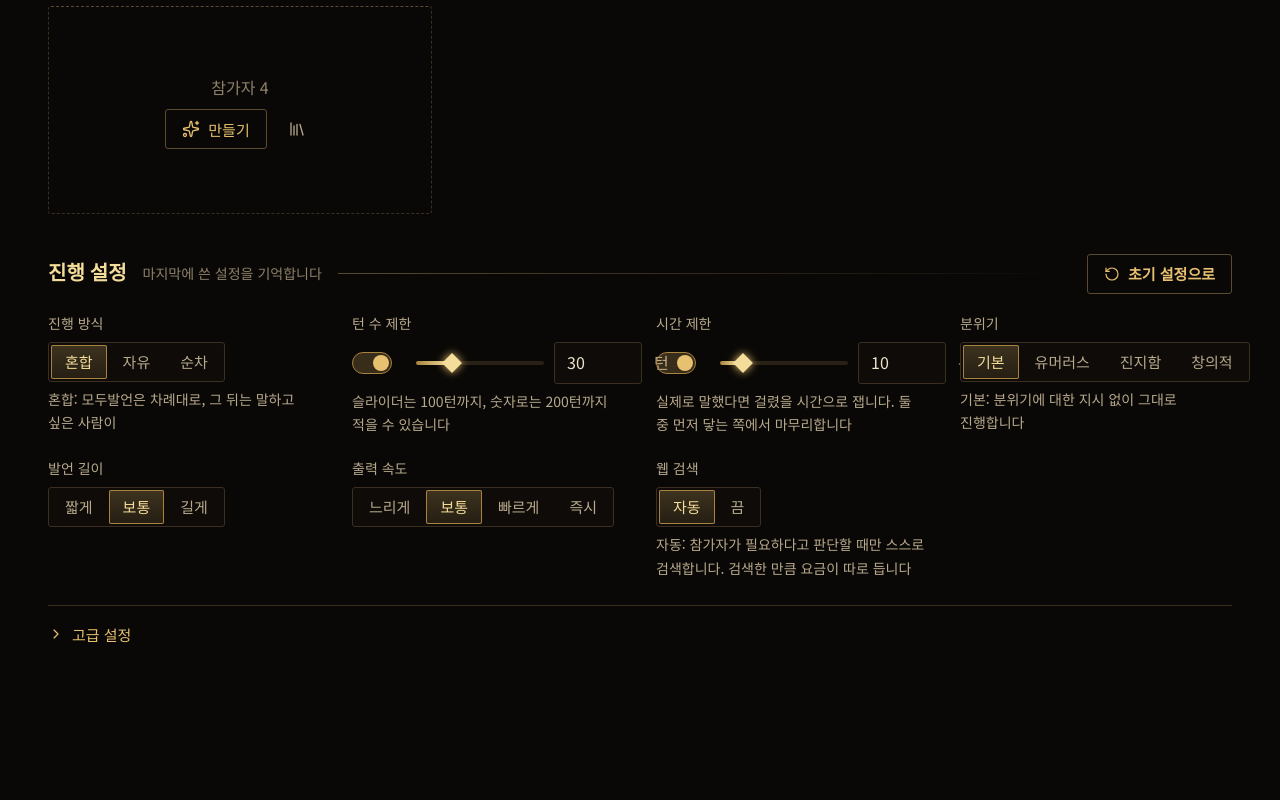
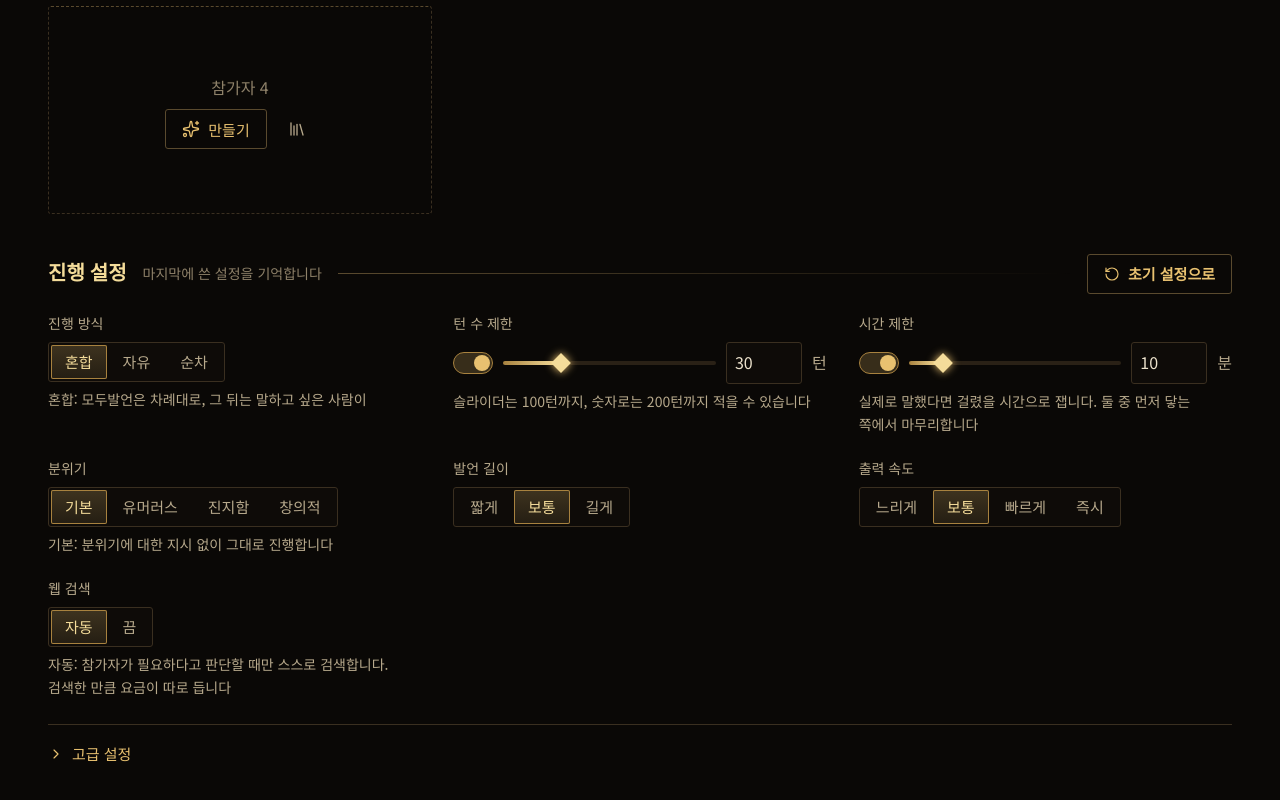
Before and after one commit to arik08/AI-Talk, a website built with Vite: page apps/web/index.html in a window 1280 px wide. Shown: the part 1218-2018 px from the top of the page. Before the commit the page ends 1979 px from the top, so only its background shows below. Built offline with nearby package versions, Linux system fonts and the light colour scheme; files whose address does not match are found by name.

Commit message:
진행 설정의 칸 넘침 고치기
- 턴 수 제한 줄이 자기 칸보다 넓어 단위 글자("턴")가 옆 칸(시간 제한) 위로 넘쳤다.
  슬라이더가 남는 폭만 쓰고 칸이 좁으면 줄어들게 함
- 분위기 버튼 묶음(17px)과 발언 사이 뜸 슬라이더(2px)도 칸을 넘쳐 함께 고침
- 칸의 최소 폭을 19rem으로 올려 본문 폭에서 세 칸 배치가 되게 함

Co-Authored-By: Claude Fable 5.2 <noreply@anthropic.com>

```diff
--- a/apps/web/src/styles/app.css
+++ b/apps/web/src/styles/app.css
@@ -127,7 +127,7 @@ button, input, select, textarea { font: inherit; color: inherit; }
   background-position: calc(100% - 1rem) 55%, calc(100% - .7rem) 55%; background-size: .3rem .3rem; background-repeat: no-repeat; }
 .select option { background: var(--panel); }
 
-.seg { display: inline-flex; border: 1px solid var(--line); border-radius: var(--r); background: #0E0B08; padding: 2px; gap: 2px; }
+.seg { display: inline-flex; flex-wrap: wrap; max-width: 100%; border: 1px solid var(--line); border-radius: var(--r); background: #0E0B08; padding: 2px; gap: 2px; }
 .seg button {
   min-height: 2.125rem; padding: 0 .875rem; border: 0; border-radius: 2px; background: transparent; color: var(--muted);
   font-size: .9375rem; cursor: pointer; transition: background var(--fast) var(--ease), color var(--fast) var(--ease);
@@ -206,9 +206,13 @@ button.chip:hover, .chip.is-on { border-color: var(--gold); color: var(--gold-hi
 .concept-input { display: block; width: 100%; min-height: 3.5rem; padding: .25rem 0; border: 0; background: transparent; resize: vertical; font-size: 1rem; line-height: 1.7; color: var(--text); }
 .concept-input:focus { outline: none; }
 .concept-input::placeholder { color: #6B5F4B; }
-.slider-row { display: grid; grid-template-columns: auto minmax(8rem, 1fr) 5.5rem auto; align-items: center; gap: .75rem; }
+/* 스위치 | 슬라이더 | 숫자 칸 | 단위. 슬라이더가 남는 폭을 쓰고, 칸이 좁으면 슬라이더가 줄어든다 (옆 칸으로 넘치지 않게) */
+.slider-row { display: grid; grid-template-columns: auto minmax(0, 1fr) 4.75rem auto; align-items: center; gap: .625rem; min-width: 0; }
+.slider-row .switch { gap: 0; }
+.slider-row .range { min-width: 0; }
+.slider-row .input { min-width: 0; padding-inline: .5rem; }
 .slider-row.is-off .range, .slider-row.is-off .input { opacity: .4; pointer-events: none; }
-.range { appearance: none; -webkit-appearance: none; width: 100%; height: 4px; border-radius: 2px; cursor: pointer; background: linear-gradient(90deg, var(--gold-lo), var(--gold-hi) var(--p, 50%), #2A2116 var(--p, 50%)); }
+.range { appearance: none; -webkit-appearance: none; width: 100%; margin: 0; height: 4px; border-radius: 2px; cursor: pointer; background: linear-gradient(90deg, var(--gold-lo), var(--gold-hi) var(--p, 50%), #2A2116 var(--p, 50%)); }
 .range:focus-visible { outline: 2px solid var(--gold); outline-offset: 6px; }
 .range::-webkit-slider-thumb { -webkit-appearance: none; width: .875rem; height: .875rem; background: var(--gold-hi); transform: rotate(45deg); box-shadow: 0 0 8px var(--gold); border: 0; transition: transform var(--fast) var(--ease); }
 .range::-webkit-slider-thumb:hover { transform: rotate(45deg) scale(1.25); }
@@ -256,7 +260,9 @@ button.chip:hover, .chip.is-on { border-color: var(--gold); color: var(--gold-hi
 .menu button { display: flex; align-items: center; gap: .625rem; width: 100%; padding: .375rem .625rem; border: 0; background: transparent; text-align: left; cursor: pointer; border-radius: 2px; font-size: .9375rem; }
 .menu button:hover { background: rgba(232, 193, 112, .1); }
 .menu .muted { font-size: .8125rem; }
-.settings-grid { display: grid; grid-template-columns: repeat(auto-fit, minmax(17rem, 1fr)); gap: 1.25rem 2rem; }
+/* 칸의 최소 폭을 19rem으로: 본문 폭에서 세 칸이 되어 슬라이더와 버튼 묶음이 넉넉히 들어간다 */
+.settings-grid { display: grid; grid-template-columns: repeat(auto-fit, minmax(19rem, 1fr)); gap: 1.25rem 2rem; }
+.settings-grid > * { min-width: 0; }   /* 안의 내용이 넓어도 칸을 밀어내거나 옆 칸으로 넘치지 않게 */
 .inline-num { display: flex; align-items: center; gap: .625rem; }
 .inline-num .input { width: 6rem; }
 .adv { margin-top: 1.5rem; border-top: 1px solid var(--line); padding-top: 1rem; }
```
